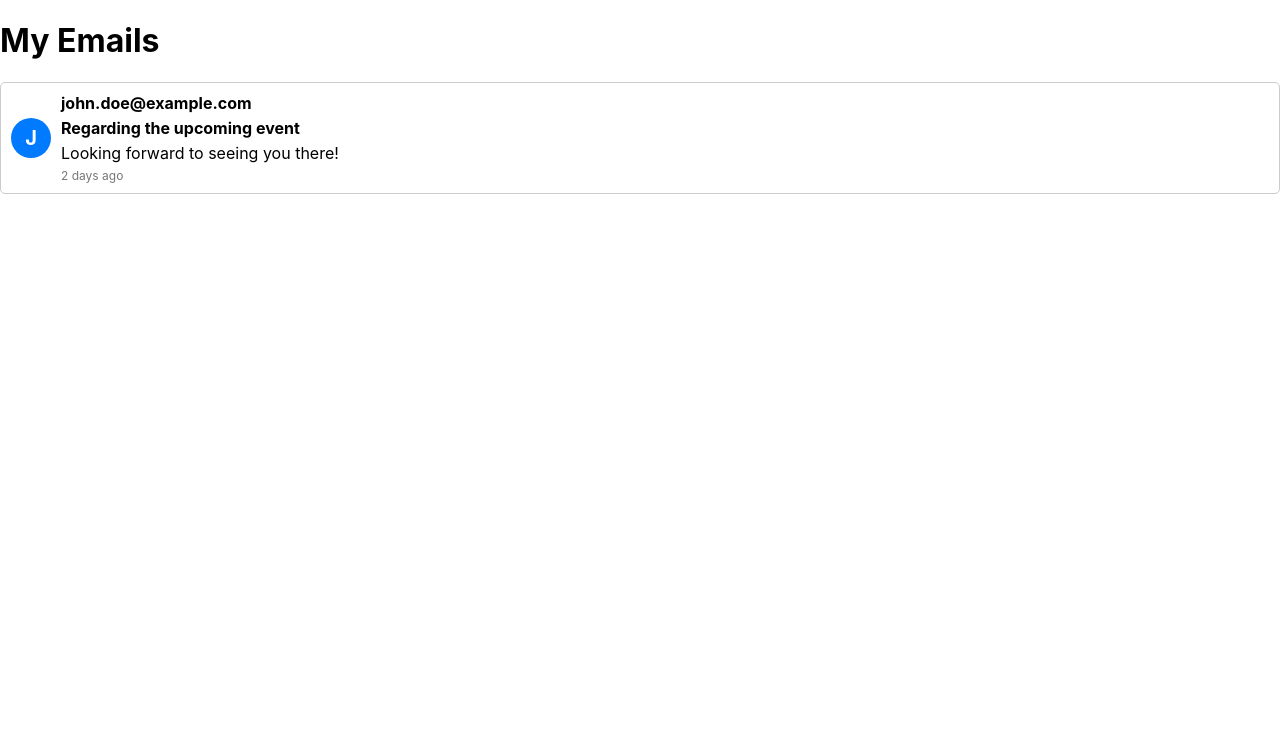
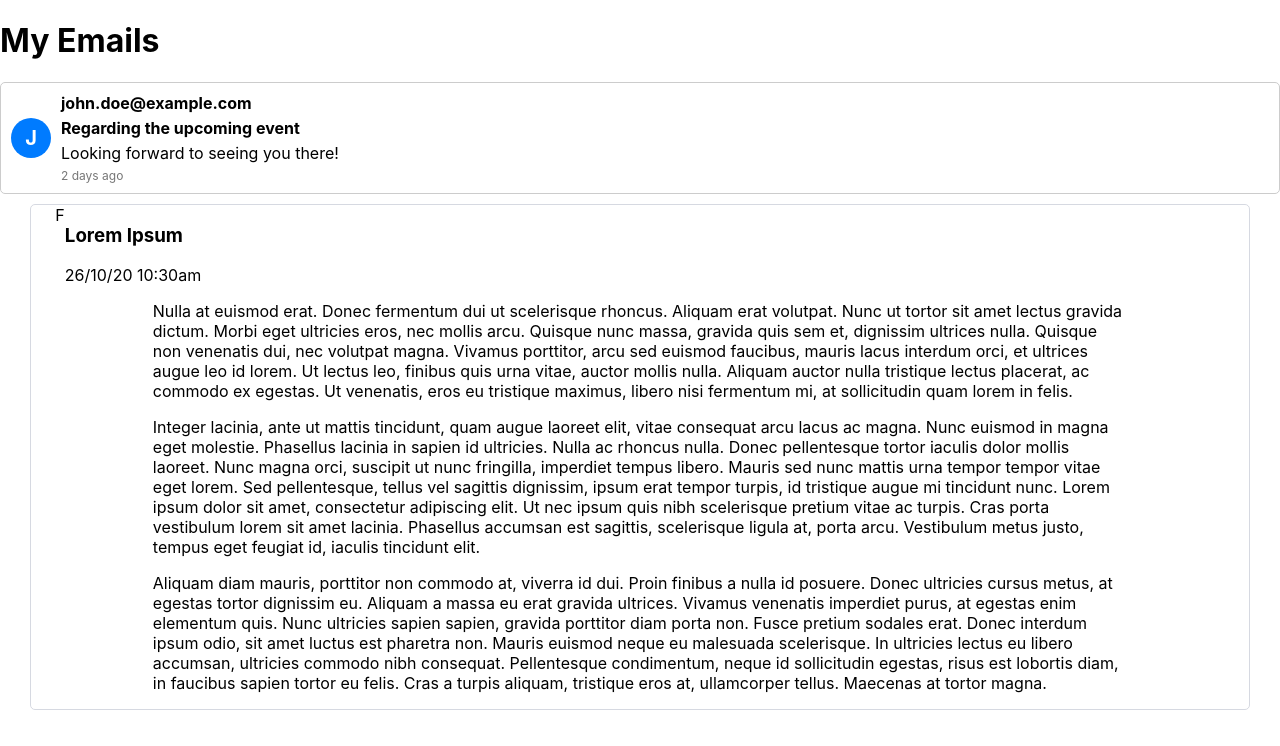
Before and after one commit to kapoor-prakhar/flipkart-project, a React (Create React App) app in the folder assignment-flipkart/: page / in a window 1280 px wide. Shown: the top 746 px of the page. Built offline with nearby package versions, Linux system fonts and the light colour scheme.

Commit message:
resolve rebase conflicts

```diff
--- a/assignment-flipkart/src/App.js
+++ b/assignment-flipkart/src/App.js
@@ -1,6 +1,8 @@
 import logo from './logo.svg';
 import './App.css';
+
 import EmailListItem from './components/email-list-item/email-list-item-component';
+import EmailDetails from './components/email-detail-component/email-detail-component';
 
 function App() {
   return (
@@ -13,6 +15,7 @@ function App() {
         snippet="Looking forward to seeing you there!"
         timestamp="2 days ago"
       />
+      <EmailDetails senderInitial={"F"} subject={"Lorem Ipsum"} date={"26/10/20 10:30am"}/>
     </div>
   );
 }
```
